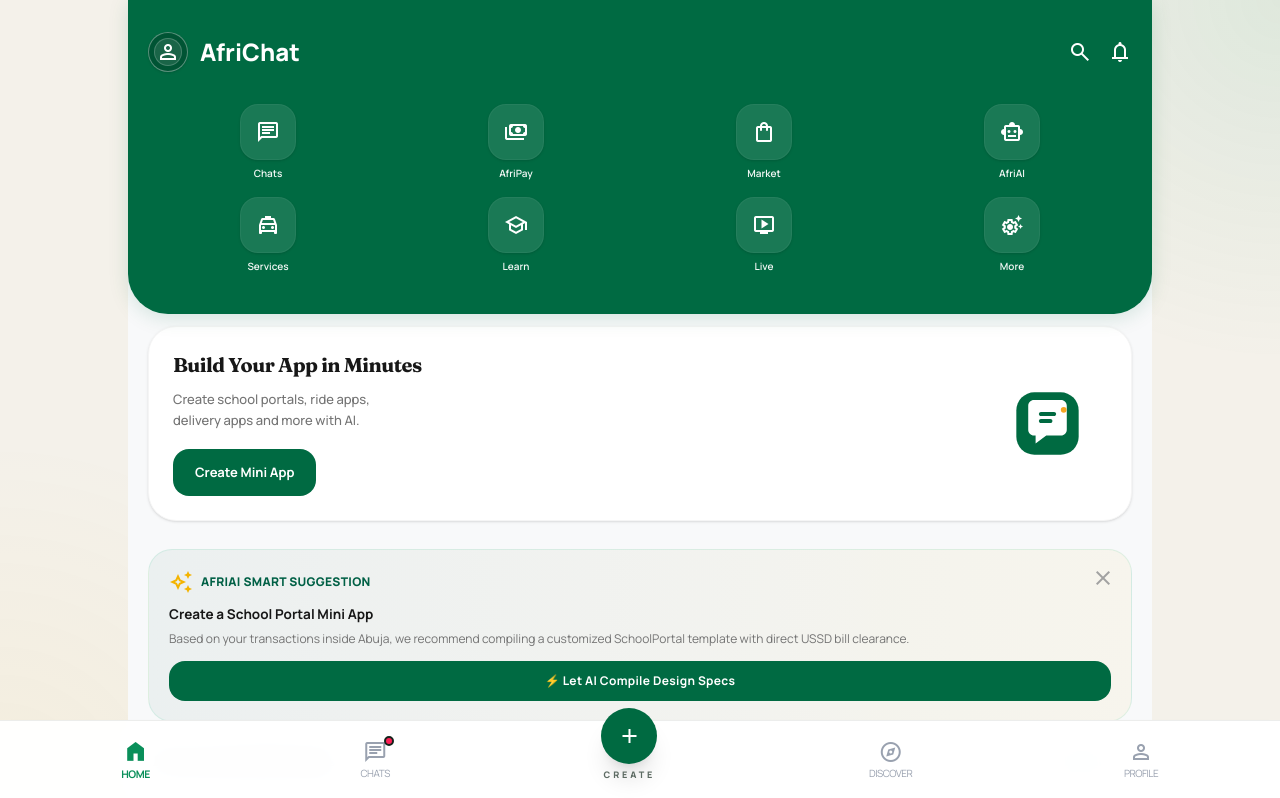
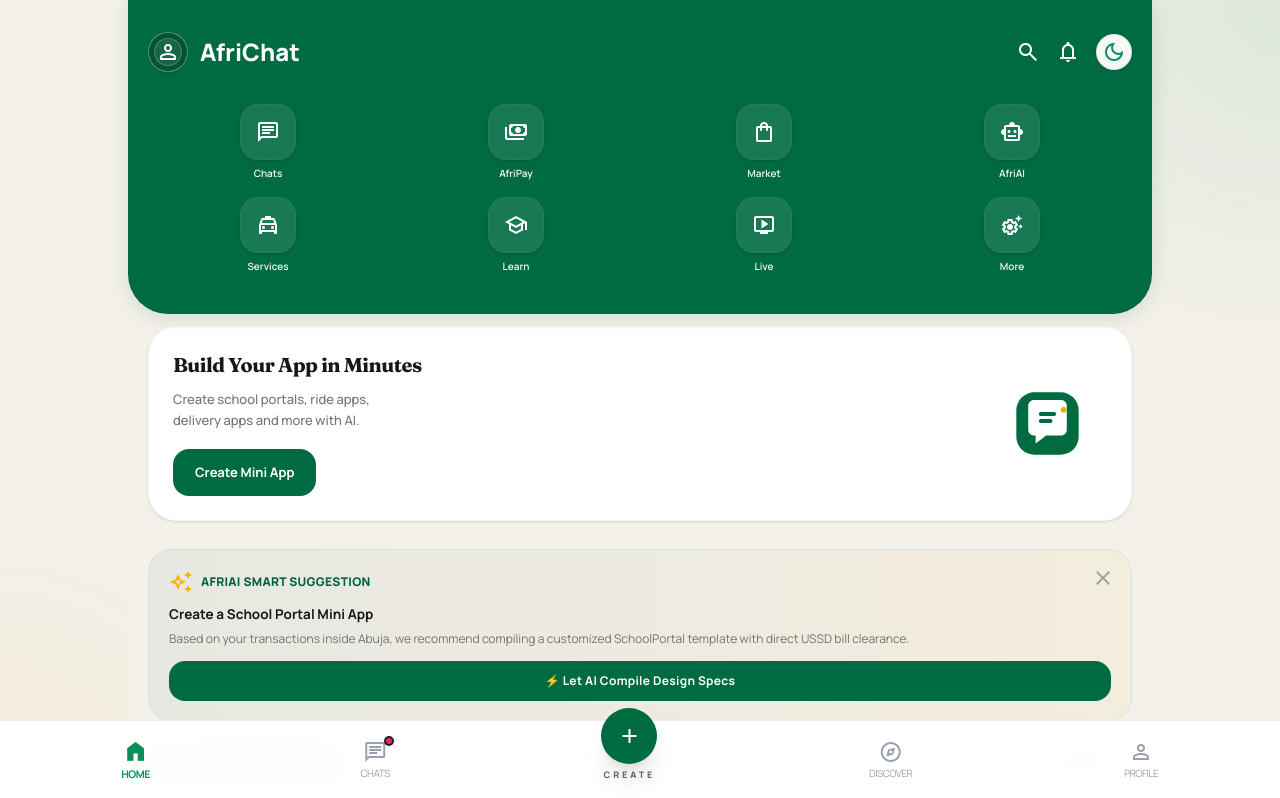
Before and after one commit to my-edutu/AFRICHAT, a React (Vite) app: page / in a window 1280 px wide. Shown: the top 798 px of the page. Built offline with nearby package versions, Linux system fonts and the light colour scheme.

Commit message:
Add light and dark theme switching

```diff
--- a/src/App.tsx
+++ b/src/App.tsx
@@ -700,16 +700,15 @@
 
   const ThemeToggleButton = ({ className = "" }: { className?: string }) => (
     <button
+      type="button"
       onClick={() => {
         toggleTheme();
         triggerToast(`Switched to ${theme === "light" ? "Dark" : "Light"} theme.`);
       }}
-      aria-label="Toggle theme"
-      className={`inline-flex items-center justify-center rounded-full border transition-all active:scale-95 ${className} ${
-        isDark
-          ? "bg-[var(--app-brand-soft)] border-white/10 text-[var(--app-brand)] hover:brightness-110"
-          : "bg-black/5 border-black/5 text-[var(--app-brand-strong)] hover:bg-black/10"
-      }`}
+      aria-label={`Switch to ${isDark ? "light" : "dark"} mode`}
+      aria-pressed={isDark}
+      title={`Switch to ${isDark ? "light" : "dark"} mode`}
+      className={`inline-flex items-center justify-center rounded-full border border-surface bg-surface-strong text-brand shadow-sm transition-all hover:shadow-md active:scale-95 ${className}`}
     >
       <span className="material-symbols-outlined text-[18px]">
         {isDark ? "light_mode" : "dark_mode"}
@@ -790,6 +789,7 @@
                 >
                   <span className="material-symbols-outlined">videocam</span>
                 </button>
+                <ThemeToggleButton className="h-9 w-9 shrink-0" />
 
                 {/* AI Translate Toggle Section */}
                 <div className="h-6 w-px bg-white/10"></div>
@@ -1085,7 +1085,7 @@
               initial={{ opacity: 0, y: 15 }}
               animate={{ opacity: 1, y: 0 }}
               exit={{ opacity: 0, y: -15 }}
-              className="flex flex-col min-h-screen bg-[#F8F9FA] pb-24"
+              className="flex flex-col min-h-screen bg-background text-on-surface pb-24"
             >
               {/* Green Hero Header Area */}
               <section className="bg-[#006A42] text-white pt-6 px-5 pb-10 flex flex-col gap-5 relative select-none rounded-b-[40px] z-25 shadow-[0_4px_20px_rgba(0,106,66,0.15)]">
@@ -1119,6 +1119,7 @@
                     >
                       notifications
                     </span>
+                    <ThemeToggleButton className="h-9 w-9 shrink-0" />
                   </div>
                 </div>
 
@@ -1254,7 +1255,7 @@
               </section>
 
               {/* White overlap content body container nested over green background */}
-              <div className="px-5 pt-8 pb-10 space-y-7 -mt-5 bg-[#F8F9FA] rounded-t-[36px] relative z-20">
+              <div className="px-5 pt-8 pb-10 space-y-7 -mt-5 bg-background text-on-surface rounded-t-[36px] relative z-20">
 
                 {/* Promo Segment: Build Your App in Minutes */}
                 <section className="bg-white rounded-[28px] border border-neutral-100 p-6 flex items-center justify-between shadow-sm hover:shadow-md transition-shadow">
@@ -1623,6 +1624,7 @@
                     <span className="material-symbols-outlined text-emerald-600 dark:text-[#6ddb9f] text-[18px]">account_balance_wallet</span>
                     <span className="text-[11px] font-bold text-[#006a41] dark:text-[#6ddb9f]">$1,250.00</span>
                   </div>
+                  <ThemeToggleButton className="h-9 w-9 shrink-0" />
                   <button
                     onClick={() => triggerToast("System settings: Verified AfriPay channels active.")}
                     className="w-9 h-9 flex items-center justify-center rounded-full hover:bg-neutral-100 dark:hover:bg-white/5 transition-colors"
@@ -1939,6 +1941,7 @@
                   : 'bg-gradient-to-br from-[#006A42] to-[#0A8F5A] border-none text-white'
               }`}>
                 <div className="absolute -top-12 -right-12 w-48 h-48 bg-yellow-400/5 rounded-full blur-3xl"></div>
+                <ThemeToggleButton className="absolute right-4 top-4 z-10 h-9 w-9" />
 
                 <div className="relative z-10 flex flex-col items-center py-4 text-center">
                   <span className={`text-[10px] uppercase tracking-widest font-bold mb-2 ${isDark ? 'text-gray-400' : 'text-emerald-100 opacity-90'}`}>Total Balance</span>
@@ -2193,7 +2196,7 @@
               initial={{ opacity: 0, y: 15 }}
               animate={{ opacity: 1, y: 0 }}
               exit={{ opacity: 0, y: -15 }}
-              className="flex flex-col min-h-screen bg-[#F8F9FA] pb-24"
+              className="flex flex-col min-h-screen bg-background text-on-surface pb-24"
             >
               {/* Premium Dark Green Header Band for Discover page matching screen 2 */}
               <header className="bg-[#006A42] text-white pt-6 px-5 pb-6 flex items-center justify-between select-none shadow-[0_2px_10px_rgba(0,106,66,0.1)]">
@@ -2206,13 +2209,15 @@
                   <span className="font-extrabold text-white text-xl tracking-normal">Discover</span>
                 </div>
 
-                {/* Notification bell on the right */}
+                <div className="flex items-center gap-2">
                   <button
                     onClick={() => triggerToast("You are up to date. All system indexes synchronized.")}
                     className="hover:bg-[#005434] p-2 rounded-full transition-all active:scale-90"
                   >
                     <span className="material-symbols-outlined text-white text-[22px]">notifications</span>
                   </button>
+                  <ThemeToggleButton className="h-9 w-9 shrink-0" />
+                </div>
               </header>
 
               {/* Styled Search input row */}
```
Lines whose indentation alone changed are shown as unchanged.
